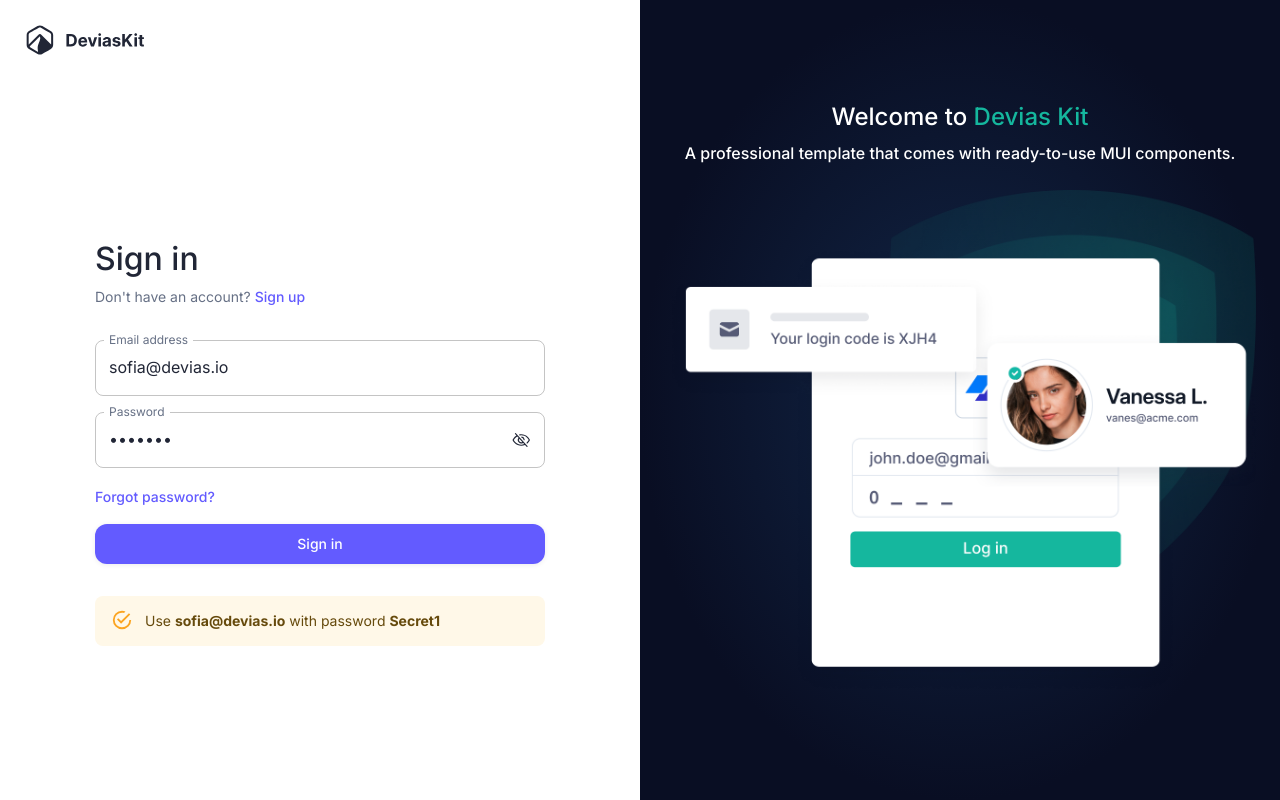
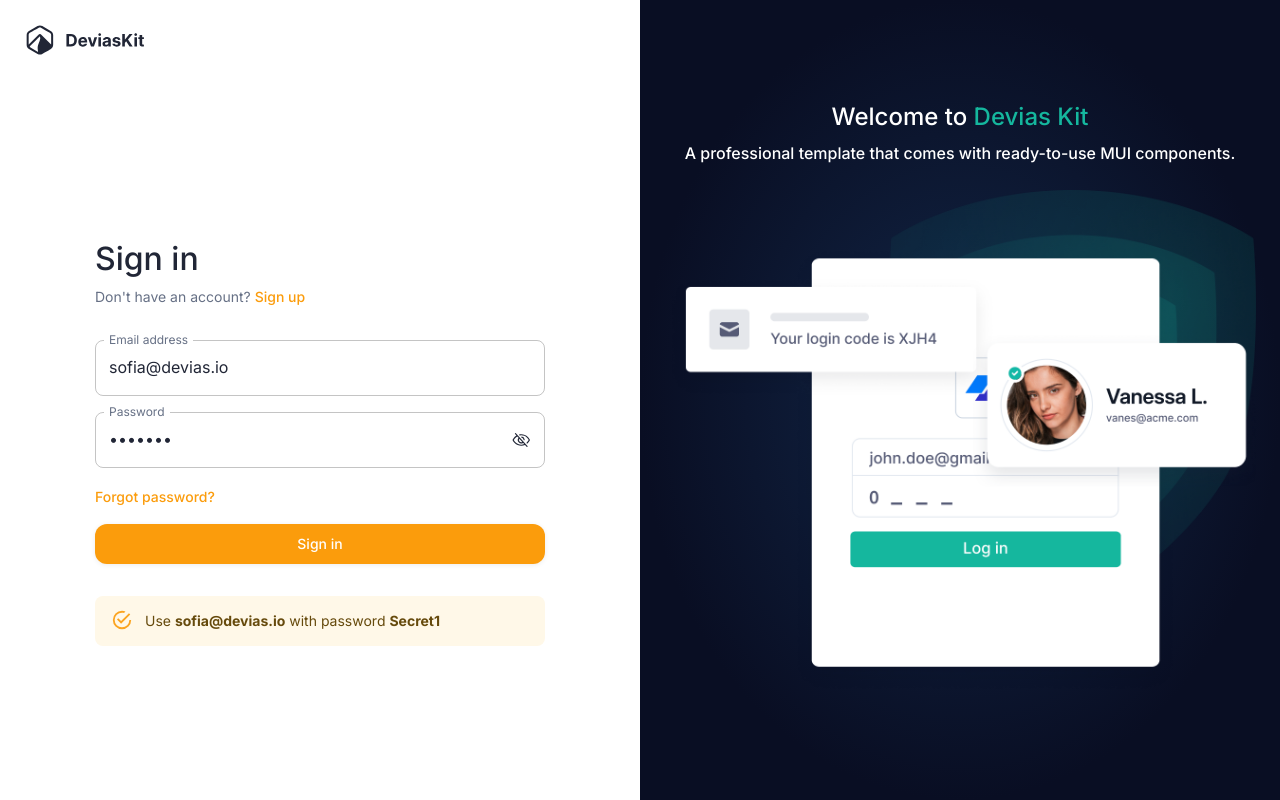
Before and after one commit to beetechgroup-net/beetime-frontend, a Next.js app: page /auth/sign-in in a window 1280 px wide. Built offline with nearby package versions, Linux system fonts and the light colour scheme; no server answers.

Commit message:
changing primary color to california

```diff
--- a/src/styles/theme/color-schemes.ts
+++ b/src/styles/theme/color-schemes.ts
@@ -102,10 +102,10 @@
       },
       neutral: { ...stormGrey },
       primary: {
-        ...neonBlue,
-        light: neonBlue[400],
-        main: neonBlue[500],
-        dark: neonBlue[600],
+        ...california,
+        light: california[400],
+        main: california[500],
+        dark: california[600],
         contrastText: 'var(--mui-palette-common-white)',
       },
       secondary: {
```
